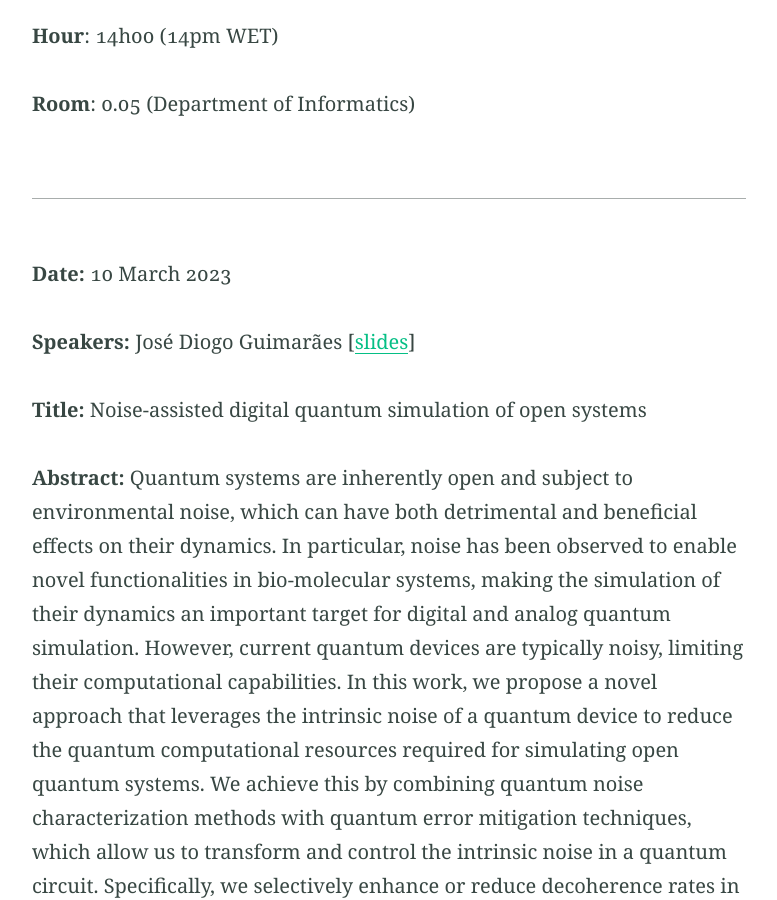
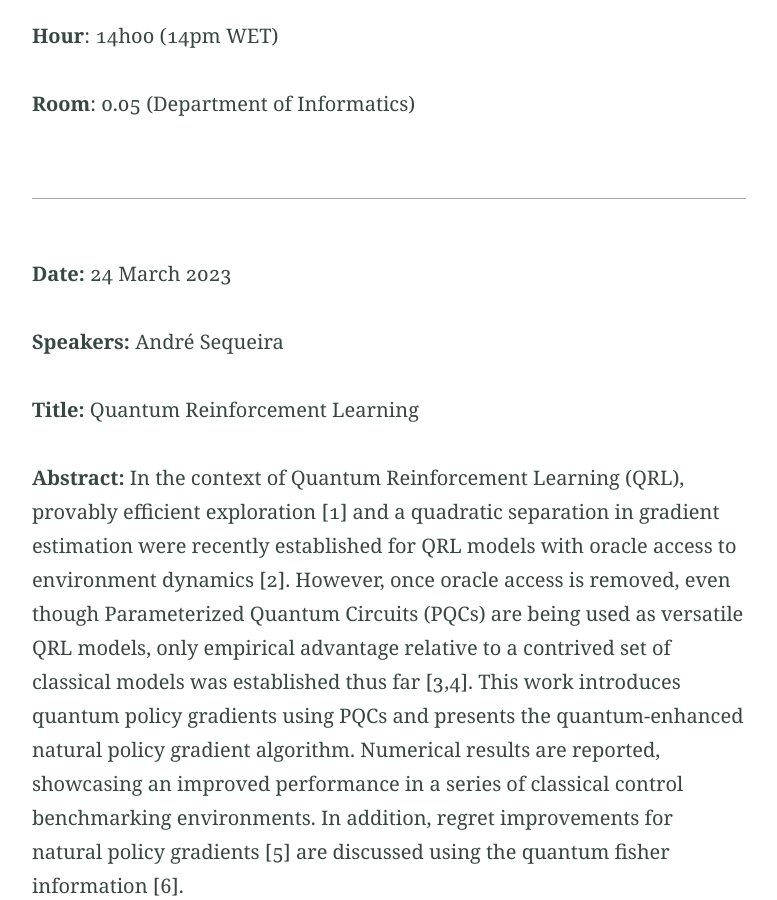
Before and after one commit to quantum-um/quantum-um.github.io, a Jekyll site: the page built from seminars.md, in a window 1280 px wide and 900 px high, scrolled down 611 px. Shown: the whole window, without its empty margins (251-1028 px from the left). Built offline with Jekyll 4.4.1, drawn with Linux system fonts in a browser that asks for light colours; some of the changed text lies outside the part shown.

Commit message:
added seminar information 24 march 2023

```diff
--- a/seminars.md
+++ b/seminars.md
@@ -15,6 +15,36 @@ Valid until the end of the 2022/23 academic year
 
 **Room**:
 0.05 (Department of Informatics)
+
+---
+
+**Date:**
+24 March 2023
+
+**Speakers:**
+André Sequeira
+
+**Title:**
+Quantum Reinforcement Learning
+
+**Abstract:**
+In the context of Quantum Reinforcement Learning (QRL), provably efficient exploration [1] and a
+quadratic separation in gradient estimation were recently established for QRL models with oracle
+access to environment dynamics [2]. However, once oracle access is removed, even though
+Parameterized Quantum Circuits (PQCs) are being used as versatile QRL models, only empirical
+advantage relative to a contrived set of classical models was established thus far [3,4]. This work
+introduces quantum policy gradients using PQCs and presents the quantum-enhanced natural policy
+gradient algorithm. Numerical results are reported, showcasing an improved performance in a series
+of classical control benchmarking environments. In addition, regret improvements for natural policy
+gradients [5] are discussed using the quantum fisher information [6].
+
+**References:**
+[1] - Provably Efficient Exploration in Quantum Reinforcement Learning with Logarithmic Worst-Case Regret - H.Zhong et.al 2023
+[2] - Quantum policy gradient algorithms - S.Jerbi et.al 2022
+[3] - Policy gradients using variational quantum circuits - A.Sequeira et.al 2022
+[4] - Parameterized quantum policies for reinforcement learning - S.Jerbi et.al
+[5] - On the theory of policy gradients - optimality, approximation and distribution shift - A.Agarwal et.al 2020
+[6] - Fisher information in noisy intermediate-scale quantum applications - J.Meyer 2021
 
 ---
 
```
Also changed, not shown: members.md (+6 -3 lines).
